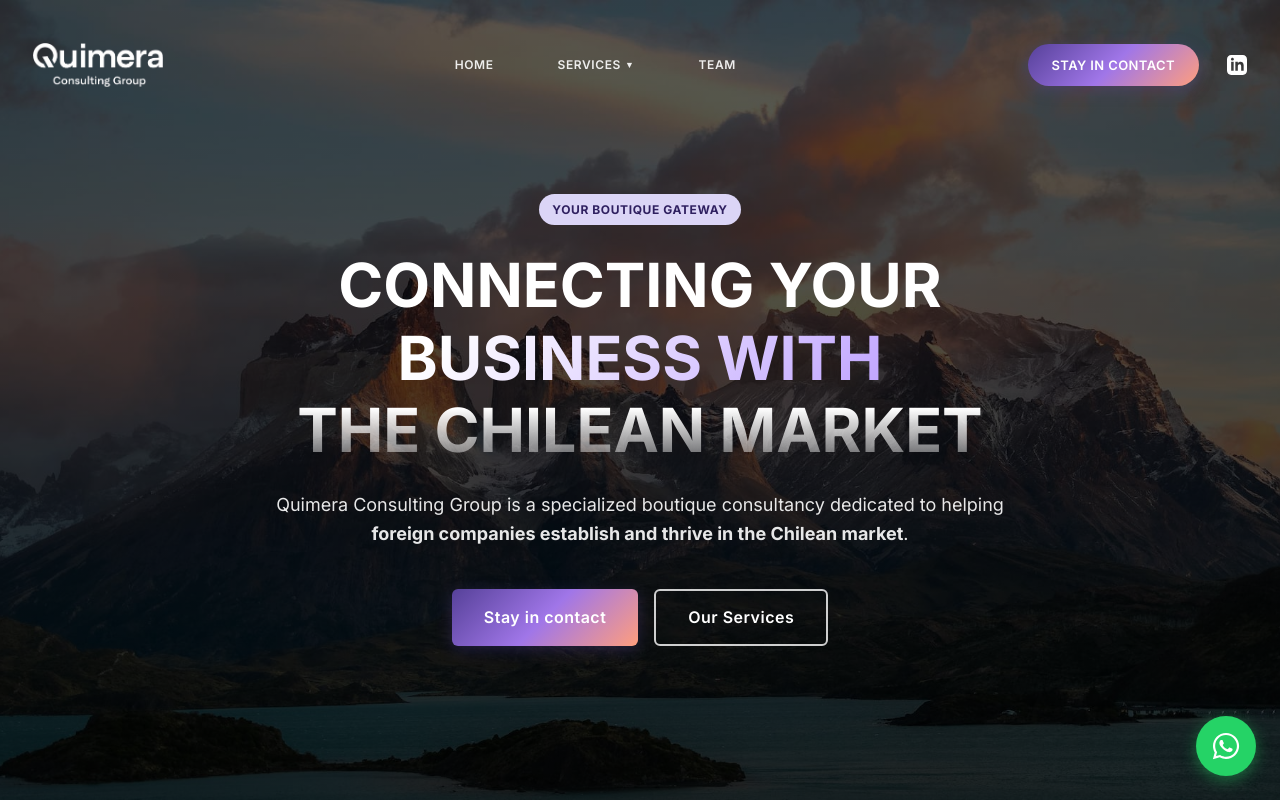
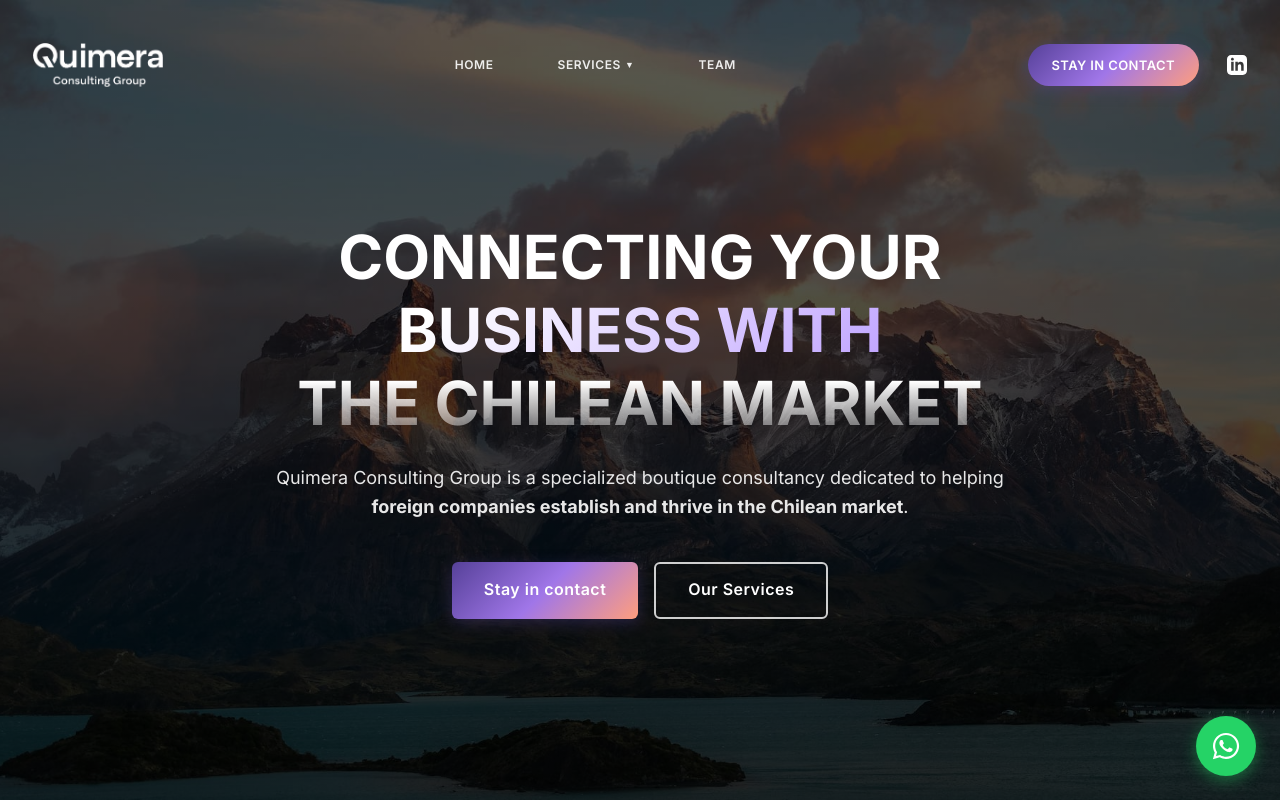
Before and after one commit to marketingfuentesjuul/quimera, a React (Vite) app: page / in a window 1280 px wide. Shown: the top 800 px of the page. Built offline with nearby package versions, Linux system fonts and the light colour scheme.

Commit message:
style: remove Hero badge and enable smooth scroll behavior globally on html

```diff
--- a/src/components/Hero.jsx
+++ b/src/components/Hero.jsx
@@ -21,18 +21,6 @@ const Hero = () => {
       }}
     >
       <div className="container text-center flex flex-col align-center justify-center" style={{ zIndex: 2 }}>
-        <span
-          className="badge badge-accent"
-          style={{
-            marginBottom: '1.5rem',
-            backgroundColor: 'var(--color-accent)',
-            color: 'var(--color-primary-dark)',
-            alignSelf: 'center'
-          }}
-        >
-          Your Boutique Gateway
-        </span>
-
         <h1
           style={{
             fontSize: 'clamp(2.2rem, 5vw, 3.8rem)',
--- a/src/styles/layout.css
+++ b/src/styles/layout.css
@@ -8,6 +8,7 @@
 
   html {
     background-color: #06040b;
+    scroll-behavior: smooth;
   }
 
   body {
```
